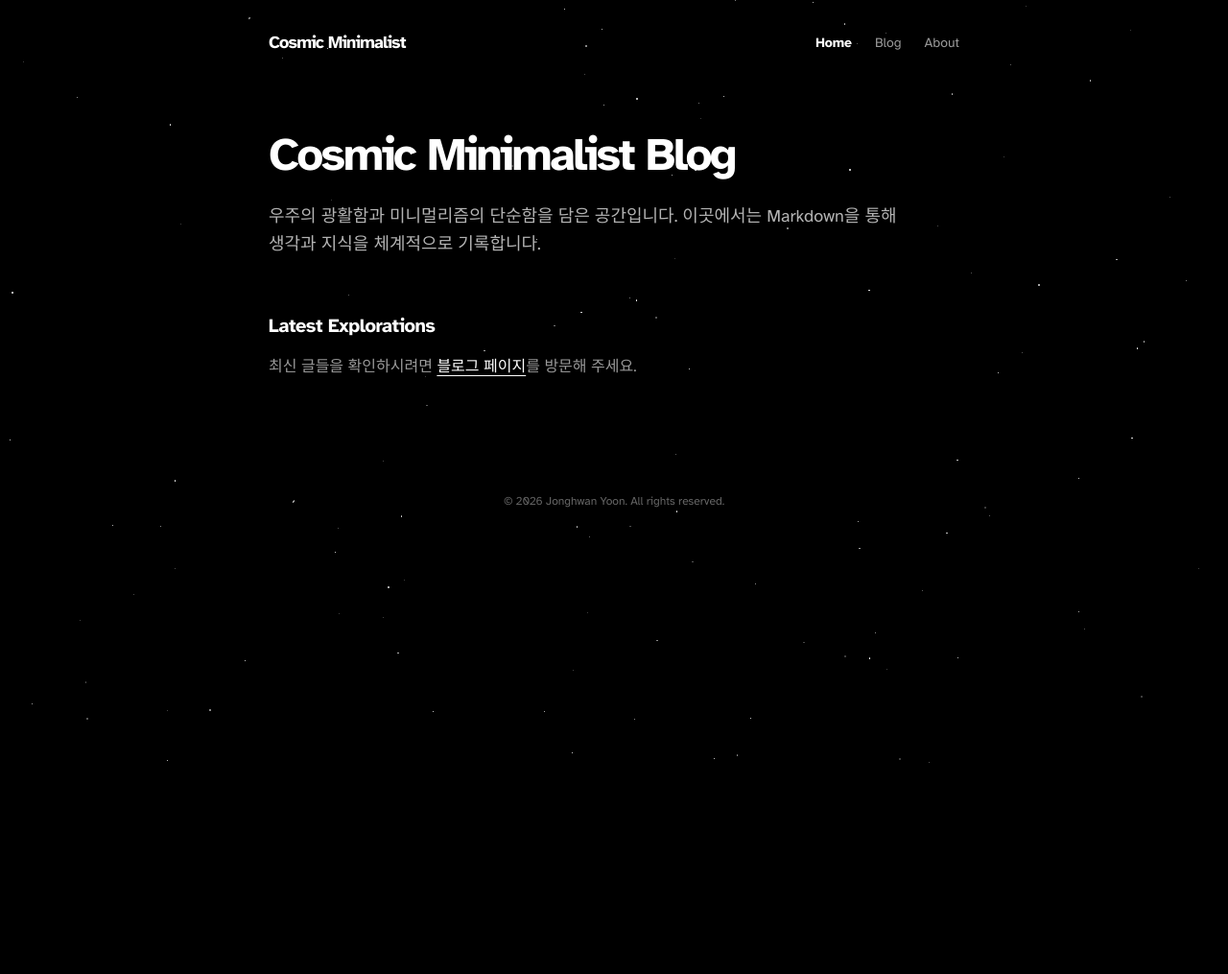
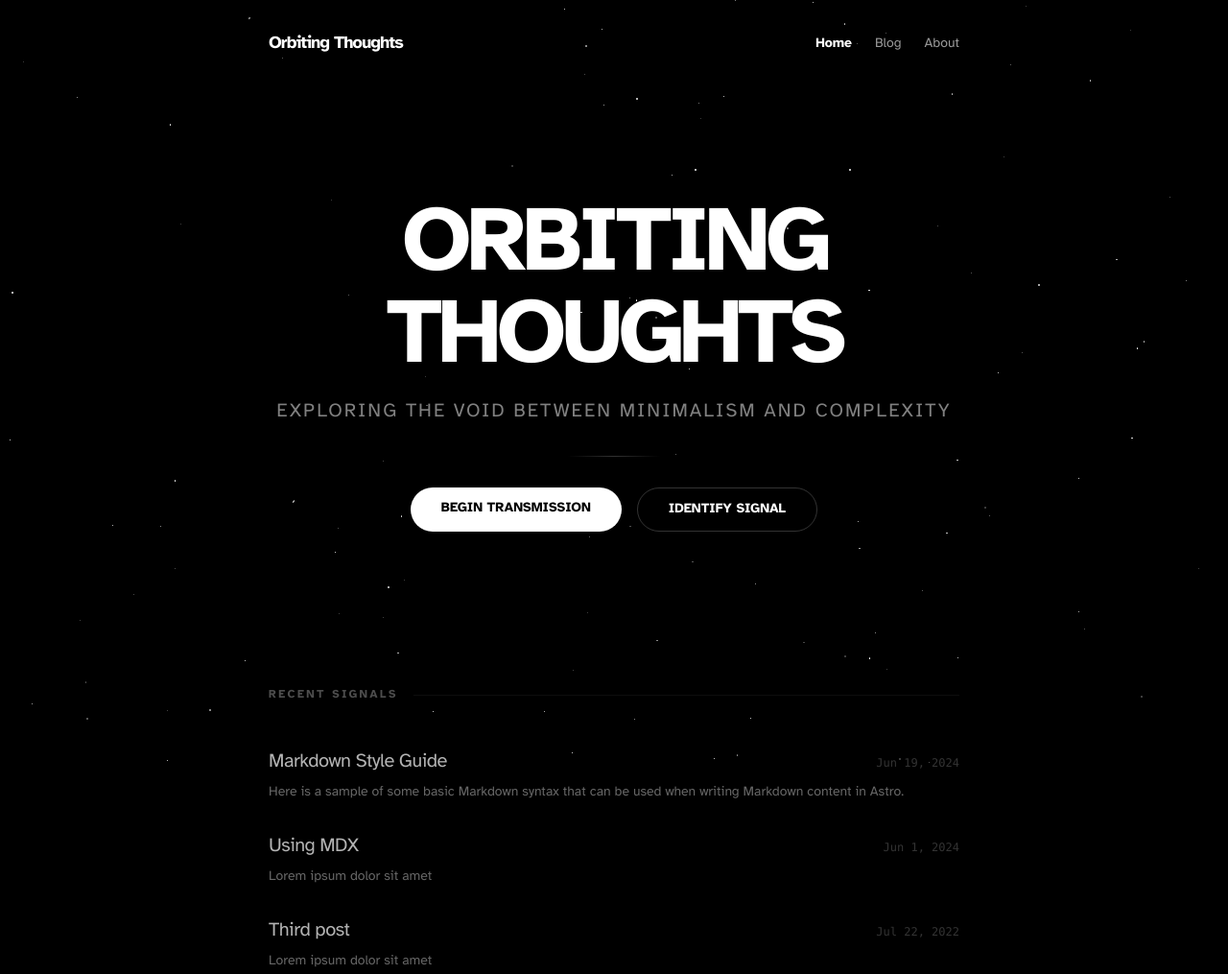
Before and after one commit to jonghwanyoon/jonghwanyoon.github.io, an Astro site: page / in a window 1280 px wide. Shown: the top 1015 px of the page at 96% size. Before the commit the page ends 800 px from the top, so only its background shows below. Built offline with nearby package versions, Linux system fonts and the light colour scheme; Astro itself is replaced by a stand-in of ours.

Commit message:
design: 인트로 페이지 개편 및 favicon 설정 (Cool & Clean)

```diff
--- a/src/consts.ts
+++ b/src/consts.ts
@@ -1,5 +1,5 @@
 // Place any global data in this file.
 // You can import this data from anywhere in your site by using the `import` keyword.
 
-export const SITE_TITLE = 'Cosmic Minimalist';
-export const SITE_DESCRIPTION = '우주의 광활함과 미니멀리즘의 단순함을 기록하는 공간';
+export const SITE_TITLE = 'Orbiting Thoughts';
+export const SITE_DESCRIPTION = '코드와 우주, 미니멀리즘의 교차점을 탐구하는 공간';
--- a/src/pages/index.astro
+++ b/src/pages/index.astro
@@ -1,23 +1,60 @@
 ---
 import BaseLayout from '../layouts/BaseLayout.astro';
 import { SITE_TITLE, SITE_DESCRIPTION } from '../consts';
+import { getCollection } from 'astro:content';
+import FormattedDate from '../components/FormattedDate.astro';
+
+const recentPosts = (await getCollection('blog'))
+	.filter(post => !post.data.draft)
+	.sort((a, b) => b.data.pubDate.valueOf() - a.data.pubDate.valueOf())
+	.slice(0, 3);
 ---
 
 <BaseLayout title={SITE_TITLE} description={SITE_DESCRIPTION}>
-	<section class="space-y-6">
-		<h1 class="text-4xl font-bold tracking-tighter sm:text-5xl">
-			Cosmic Minimalist Blog
-		</h1>
-		<p class="text-lg text-white/70 leading-relaxed max-w-2xl">
-			우주의 광활함과 미니멀리즘의 단순함을 담은 공간입니다.
-			이곳에서는 Markdown을 통해 생각과 지식을 체계적으로 기록합니다.
-		</p>
+	<section class="flex flex-col items-center justify-center min-h-[60vh] text-center space-y-8 py-12">
+		<div class="space-y-4 animate-fade-in-up">
+			<h1 class="text-6xl md:text-8xl font-black tracking-tighter text-white">
+				ORBITING <br/> THOUGHTS
+			</h1>
+			<p class="text-lg md:text-xl text-white/50 font-light tracking-widest uppercase">
+				Exploring the void between minimalism and complexity
+			</p>
+		</div>
 
-		<div class="pt-8">
-			<h2 class="text-xl font-semibold mb-4 text-white">Latest Explorations</h2>
-			<p class="text-white/60 mb-6">
-				최신 글들을 확인하시려면 <a href="/blog" class="text-white underline underline-offset-4 hover:text-white/80">블로그 페이지</a>를 방문해 주세요.
-			</p>
+		<div class="w-24 h-px bg-gradient-to-r from-transparent via-white/20 to-transparent animate-fade-in-up" style="animation-delay: 0.2s;"></div>
+
+		<div class="flex gap-4 animate-fade-in-up" style="animation-delay: 0.4s;">
+			<a href="/blog" class="px-8 py-3 bg-white text-black font-bold text-sm hover:bg-white/90 transition-all rounded-full">
+				BEGIN TRANSMISSION
+			</a>
+			<a href="/about" class="px-8 py-3 border border-white/20 text-white font-bold text-sm hover:bg-white/5 transition-all rounded-full">
+				IDENTIFY SIGNAL
+			</a>
+		</div>
+	</section>
+
+	<section class="pt-24 space-y-12 animate-fade-in-up" style="animation-delay: 0.6s;">
+		<div class="flex items-center gap-4">
+			<h2 class="text-xs font-black tracking-[0.2em] text-white/30 uppercase">Recent Signals</h2>
+			<div class="flex-1 h-px bg-white/5"></div>
+		</div>
+
+		<div class="grid gap-8">
+			{recentPosts.map(post => (
+				<a href={`/blog/${post.id}/`} class="group block space-y-2 no-underline">
+					<div class="flex justify-between items-baseline">
+						<h3 class="text-xl font-medium text-white/70 group-hover:text-white transition-colors">
+							{post.data.title}
+						</h3>
+						<span class="text-xs font-mono text-white/20">
+							<FormattedDate date={post.data.pubDate} />
+						</span>
+					</div>
+					<p class="text-sm text-white/40 line-clamp-1 group-hover:text-white/50 transition-colors">
+						{post.data.description}
+					</p>
+				</a>
+			))}
 		</div>
 	</section>
 </BaseLayout>
--- a/src/styles/global.css
+++ b/src/styles/global.css
@@ -28,6 +28,26 @@
       opacity: 0;
       transform: rotate(215deg) translateX(-540px);
     }
+  }
+
+  @keyframes fade-in-up {
+    0% { opacity: 0; transform: translateY(20px); }
+    100% { opacity: 1; transform: translateY(0); }
+  }
+
+  @keyframes pulse-slow {
+    0%, 100% { opacity: 1; }
+    50% { opacity: 0.5; }
+  }
+  @keyframes fade-in-up {
+    from { opacity: 0; transform: translateY(20px); }
+    to { opacity: 1; transform: translateY(0); }
+  }
+}
+
+@layer utilities {
+  .animate-fade-in-up {
+    animation: fade-in-up 0.8s ease-out forwards;
   }
 }
 
```
Also changed, not shown: public/favicon.svg.
